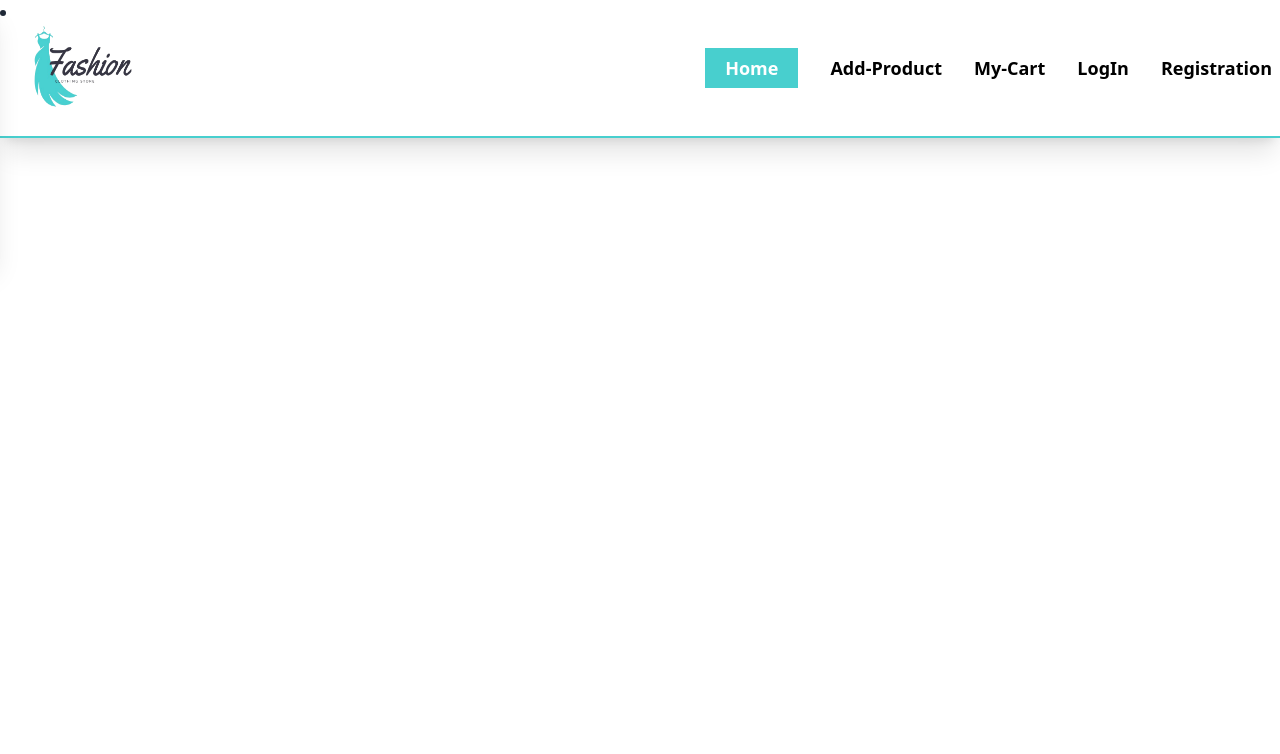
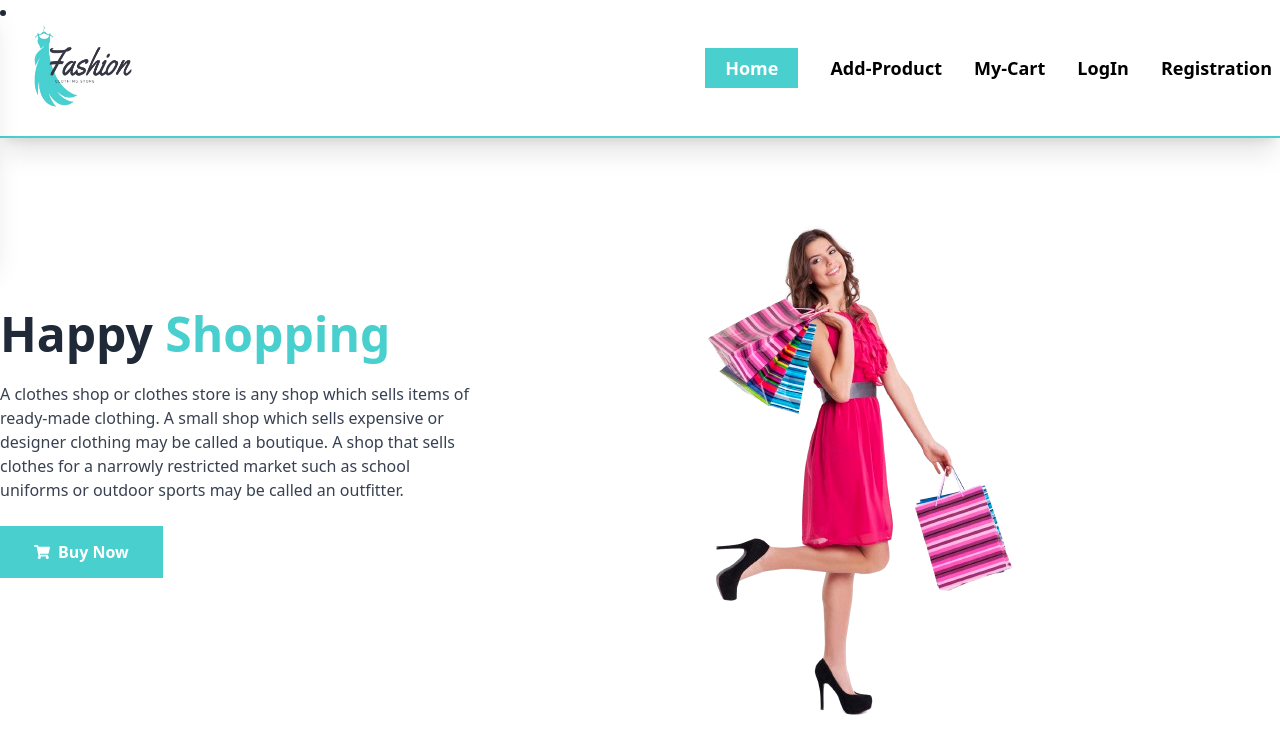
Before and after one commit to MeghlaKhatun/Clothing-store-client-side, a React (Vite) app: page / in a window 1280 px wide. Shown: the top 754 px of the page. Built offline with nearby package versions, Linux system fonts and the light colour scheme.

Commit message:
added a banner section

```diff
--- a/package.json
+++ b/package.json
@@ -16,6 +16,7 @@
     "react-dom": "^18.2.0",
     "react-helmet": "^6.1.0",
     "react-helmet-async": "^2.0.4",
+    "react-icons": "^5.0.1",
     "react-router-dom": "^6.22.1",
     "sort-by": "^1.2.0"
   },
--- a/src/Home/Home.jsx
+++ b/src/Home/Home.jsx
@@ -1,5 +1,6 @@
 import { Helmet } from "react-helmet";
 import Navbar from "../Pages/Navbar/Navbar";
+import Banner from "../Pages/Banner/Banner";
 
 const Home = () => {
     return (
@@ -8,6 +9,7 @@ const Home = () => {
             <title>Home - Clothing Store </title>
             </Helmet>
            <Navbar></Navbar>
+           <Banner></Banner>
         </div>
     );
 };
--- /dev/null
+++ b/src/Pages/Banner/Banner.jsx
@@ -0,0 +1,29 @@
+import banner from '../../assets/images/bannerImage.png';
+import { FaShoppingCart } from "react-icons/fa";
+
+const Banner = () => {
+    return (
+
+        <div className=''>
+            <div className='max-w-[1320px] mx-auto flex flex-col-reverse lg:flex-row justify-between items-center'>
+
+
+                <div className='flex-1 '>
+                    <h1 className='text-5xl font-bold mb-6'>Happy <span className='text-[#48CFCE]'>Shopping</span></h1>
+                    <p className='w-3/4 text-gray-700 '>A clothes shop or clothes store is any shop which sells items of ready-made clothing. A small shop which sells expensive or designer clothing may be called a boutique. A shop that sells clothes for a narrowly restricted market such as school uniforms or outdoor sports may be called an outfitter.</p>
+                    <div className='mt-6'>
+                        <button className='flex items-center gap-2 py-3 px-8 bg-[#48CFCE] font-semibold text-white border-2 justify-center hover:border-2 border-[#48CFCE] hover:text-[#48CFCE] hover:bg-transparent'>< FaShoppingCart />Buy Now</button>
+                    </div>
+                </div>
+
+                <div className='flex-1'>
+                    <img src={banner} alt="" />
+                </div>
+
+
+            </div>
+        </div>
+    );
+};
+
+export default Banner;
--- a/src/Pages/Navbar/Navbar.jsx
+++ b/src/Pages/Navbar/Navbar.jsx
@@ -5,7 +5,7 @@ import  './Navbar.css'
 
 const Navbar = () => {
     return (
-        <div className='border-b-2 border-[#48CFCE] shadow-xl sticky top-0'>
+        <div className='border-b-2 bg-white border-[#48CFCE] shadow-xl sticky top-0'>
             <div className="max-w-[1320px] mx-auto ">
 
                 <div className="drawer">
```
Also changed, not shown: src/assets/images/bannerImage.png (added), 1 other file (tests, documents, lock files or other folders).
